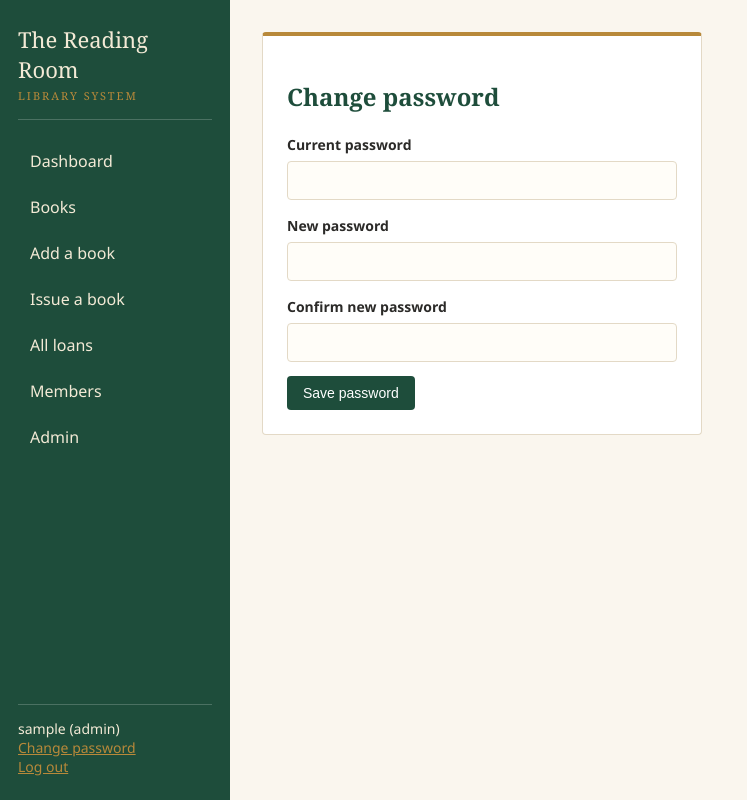
After one commit to odeylennyowoche-pixel/library-tracker, a Flask app: page /change-password in a window 1280 px wide. The commit adds this page. Shown: the whole page, without its empty margins (0-747 px from the left). Run offline with Flask 3, Linux system fonts and the light colour scheme; the visitor is signed in with stand-in values (Sample User, id 1).

Commit message:
Add dashboard stats, change password, README

```diff
--- a/app.py
+++ b/app.py
@@ -1,3 +1,4 @@
+import os
 from datetime import date, timedelta
 from functools import wraps
 
@@ -6,7 +7,7 @@ from flask_sqlalchemy import SQLAlchemy
 from werkzeug.security import generate_password_hash, check_password_hash
 
 app = Flask(__name__)
-app.config["SECRET_KEY"] = "change-this-secret-key"
+app.config["SECRET_KEY"] = os.environ.get("SECRET_KEY", "dev-only-secret-change-me")
 app.config["SQLALCHEMY_DATABASE_URI"] = "sqlite:///library.db"
 
 db = SQLAlchemy(app)
@@ -141,12 +142,20 @@ def logout():
 @app.route("/dashboard")
 @login_required
 def dashboard():
-    total_books = Book.query.count()
-    active_loans = Loan.query.filter_by(returned_on=None).count()
+    today = date.today()
+    active_query = Loan.query.filter_by(returned_on=None)
+    if session["role"] != "admin":
+        active_query = active_query.filter_by(user_id=session["user_id"])
+
+    active = active_query.all()
+    overdue = [l for l in active if l.due_on < today]
+    fines_owed = sum(l.calculate_fine() for l in overdue)
+
     return render_template("dashboard.html",
-                           total_books=total_books,
-                           active_loans=active_loans)
-
+                           total_books=Book.query.count(),
+                           active_loans=len(active),
+                           overdue_count=len(overdue),
+                           fines_owed=fines_owed)
 
 @app.route("/admin")
 @login_required
@@ -369,6 +378,29 @@ def manage_members():
     return render_template("members.html", members=all_members)
 
 
+@app.route("/change-password", methods=["GET", "POST"])
+@login_required
+def change_password():
+    if request.method == "POST":
+        current = request.form["current"]
+        new = request.form["new"]
+        confirm = request.form["confirm"]
+        user = db.session.get(User, session["user_id"])
+
+        if not user.check_password(current):
+            flash("Your current password is wrong.")
+        elif len(new) < 6:
+            flash("The new password must be at least 6 characters.")
+        elif new != confirm:
+            flash("The new passwords do not match.")
+        else:
+            user.set_password(new)
+            db.session.commit()
+            flash("Password changed.", "success")
+            return redirect(url_for("dashboard"))
+
+    return render_template("change_password.html")
+
 # ------------------------------------------------------------------ run
 
 if __name__ == "__main__":
--- /dev/null
+++ b/requirements.txt
@@ -0,0 +1,2 @@
+Flask
+Flask-SQLAlchemy
--- a/static/style.css
+++ b/static/style.css
@@ -167,3 +167,6 @@ select {
     font-size: 15px;
 }
 .badge.gold { background: var(--gold); }
+.stats { flex-wrap: wrap; }
+.stats .card { min-width: 180px; }
+.stats .card.alert h2 { color: var(--red); }
--- a/templates/base.html
+++ b/templates/base.html
@@ -24,8 +24,9 @@
             <a href="{{ url_for('my_loans') }}">My loans</a>
         {% endif %}
     </nav>
-    <div class="user-box">
+        <div class="user-box">
         {{ session.username }} ({{ session.role }})<br>
+        <a href="{{ url_for('change_password') }}">Change password</a><br>
         <a href="{{ url_for('logout') }}">Log out</a>
     </div>
 </aside>
--- /dev/null
+++ b/templates/change_password.html
@@ -0,0 +1,20 @@
+{% extends "base.html" %}
+{% block title %}Change password{% endblock %}
+
+{% block content %}
+<div class="card" style="max-width: 440px;">
+    <h2>Change password</h2>
+    <form method="POST">
+        <label>Current password</label>
+        <input type="password" name="current" required>
+
+        <label>New password</label>
+        <input type="password" name="new" required>
+
+        <label>Confirm new password</label>
+        <input type="password" name="confirm" required>
+
+        <button type="submit">Save password</button>
+    </form>
+</div>
+{% endblock %}
```
Also changed, not shown: templates/dashboard.html (+9 -1 lines), README.md (added).
